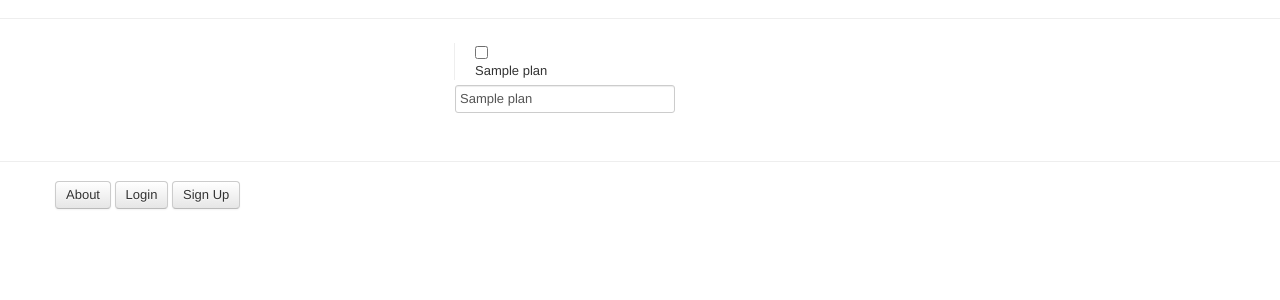
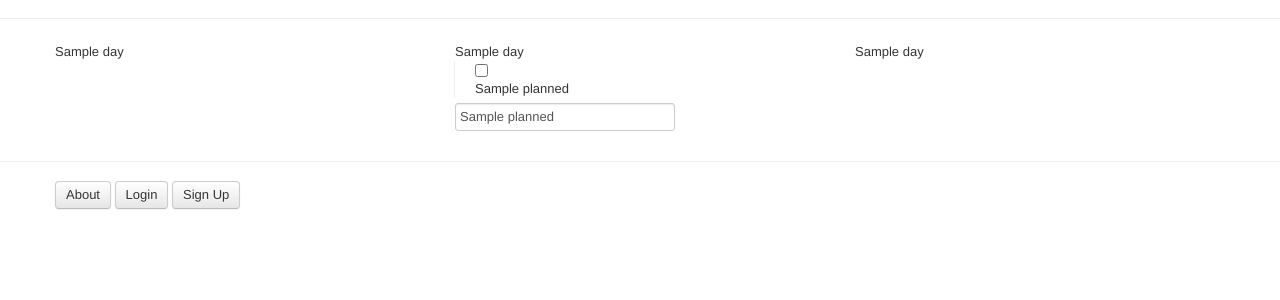
Before and after one commit to oliversong/demoknight, a Flask app: template templates/home.html in a window 1280 px wide. Shown: the part 36-336 px from the top of the page. Run offline with Flask 2, Linux system fonts and the light colour scheme; tables that the repository leaves empty hold one stand-in row (values such as "Sample post"); the template is opened without the code that fills it: values that come from a table or form of the project are taken from there, most other values are stand-ins (such as "Sample title", 1, 10 or a date in 2020); some libraries are stand-ins or nearby versions.

Commit message:
Something good happened! Home page is displaying dates correctly

```diff
--- a/app.py
+++ b/app.py
@@ -16,6 +16,7 @@
 from werkzeug.contrib.fixers import ProxyFix
 from werkzeug.datastructures import CallbackDict
 import parsedatetime.parsedatetime as pdt
+from copy import deepcopy
 
 # make app
 app = Flask(__name__)
@@ -185,18 +186,22 @@
     monday = datetime.now()
     while True:
         if monday.weekday() == 0:
-            return
+            break
         delta = timedelta(days=-1)
         monday -= delta
 
     # floor that Monday
-    monday = monday - datetime.timedelta(hours=monday.hour,minutes=monday.minute,seconds=monday.second,microseconds=monday.microsecond)
+    monday = monday - timedelta(hours=monday.hour,minutes=monday.minute,seconds=monday.second,microseconds=monday.microsecond)
+
+    week = {"Monday":[],"Tuesday":[],"Wednesday":[],"Thursday":[],"Friday":[],"Saturday":[],"Sunday":[]}
+    # zip it up
+    aw_yeah = dict(zip(range(7),week.keys()))
 
     # time to count forward
-    for x in range(13):
+    for x in range(14):
         delta = timedelta(days=x)
         current_dt = monday+delta
-        two_week_strings.append(weekdays[current_dt.weekday()] + ' ' + current_dt.month + '/' + current_dt.day)
+        two_week_strings.append(aw_yeah[current_dt.weekday()] + ' ' + str(current_dt.month) + '/' + str(current_dt.day))
 
     # get two weeks worth of tasks
     # get current unix timestamp TODO: This is wrong
@@ -206,11 +211,9 @@
     # get unix timestamp for 2 weeks from now
     tasks = db.session.query(Task).filter(Task.user == g.user).filter(Task.due.between(right_now,two_weeks))
 
-    week = {"Monday":[],"Tuesday":[],"Wednesday":[],"Thursday":[],"Friday":[],"Saturday":[],"Sunday":[]}
     tasks_yo = {"First": deepcopy(week),"Second": deepcopy(week)}
     plans_yo = deepcopy(week)
-    # zip it up
-    aw_yeah = dict(zip(range(7),week.keys()))
+
 
     # sort tasks in to day buckets
     i = 0
@@ -238,6 +241,7 @@
     categories = g.user.categories.all()
 
     print two_week_strings
+
     return render_template('home.html', categories=categories, tasks=tasks_yo, two_weeks=two_week_strings, planned=plans_yo)
 
 @app.route('/addtask', methods=['POST'])
--- a/templates/home.html
+++ b/templates/home.html
@@ -5,8 +5,9 @@
 <div class="container">
 	<div class="row">
 		<div class="span4" id="thisWeek" >
-            {% for day in two_week_strings[:7] %}
+            {% for day in two_weeks[:7] %}
                 <div class="day">
+                    {{ day }}
                     {% for task in tasks[day] %}
                         <div class="task">
                             <input class="toggle" type="checkbox" {{ 'checked="checked"' if task.done }} />
@@ -19,9 +20,10 @@
             {% endfor %}
 		</div>
 		<div class="span4" id="thisWeekPlan">
-            {% for day in two_week_strings[:7] %}
+            {% for day in two_weeks[:7] %}
                 <div class="day">
-                    {% for plan in plans[day] %}
+                    {{ day }}
+                    {% for plan in planned[day] %}
                         <div class="plan">
                             <input class="toggle" type="checkbox" {{ 'checked="checked"' if plan.done }} />
                             <label> {{ plan.title }} </label>
@@ -35,6 +37,7 @@
 		<div class="span4" id="nextWeek">
             {% for day in two_weeks[7:] %}
                 <div class="day">
+                    {{ day }}
                     {% for task in tasks[day] %}
                         <div class="task">
                             <input class="toggle" type="checkbox" {{ 'checked="checked"' if task.done }} />
```
Also changed, not shown: 1 other file.
